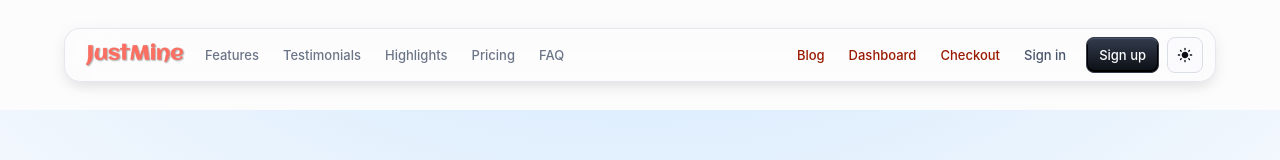
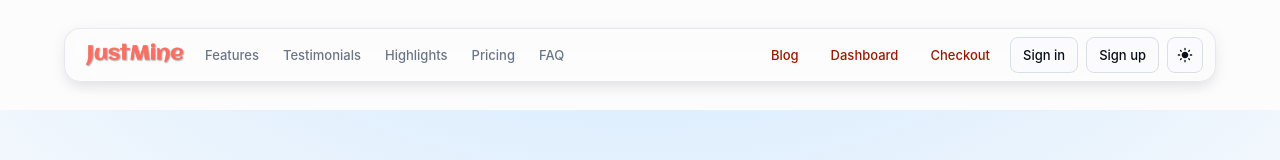
Before and after one commit to yunki-park/justmine-pwa, a React (Create React App) app in the folder pwa-react/: page / in a window 1280 px wide. Shown: the top 160 px of the page. Built offline with nearby package versions, Linux system fonts and the light colour scheme.

Commit message:
현재 페이지에 해당하는 메뉴 활성화 스타일 적용

```diff
--- a/pwa-react/src/components/common/AppAppBar.tsx
+++ b/pwa-react/src/components/common/AppAppBar.tsx
@@ -1,5 +1,6 @@
 import * as React from "react";
 
+import { useLocation } from "react-router-dom";
 import { styled, alpha } from "@mui/material/styles";
 import Box from "@mui/material/Box";
 import AppBar from "@mui/material/AppBar";
@@ -52,6 +53,7 @@ export default function AppAppBar() {
   };
 
   const internalNav = useInternalNavigation();
+  const location = useLocation();
 
   return (
     <AppBar
@@ -101,15 +103,30 @@ export default function AppAppBar() {
               </Box>
             )}
           </Box>
+          <Box
+            sx={{
+              display: { xs: "none", md: "flex" },
+              gap: 1,
+              alignItems: "center",
+            }}
+          >
             {/* 외부 네비게이션 버튼 */}
             {[
-            { label: "Blog", onClick: useHandleBlog(setOpen) },
-            { label: "Dashboard", onClick: useHandleDashboard(setOpen) },
-            { label: "Checkout", onClick: useHandleCheckout(setOpen) },
+              { path: "/blog", label: "Blog", onClick: useHandleBlog(setOpen) },
+              {
+                path: "/dashboard",
+                label: "Dashboard",
+                onClick: useHandleDashboard(setOpen),
+              },
+              {
+                path: "/checkout",
+                label: "Checkout",
+                onClick: useHandleCheckout(setOpen),
+              },
             ].map((item, index) => (
               <Button
                 key={index}
-              variant="text"
+                variant={location.pathname === item.path ? "contained" : "text"}
                 color="secondary"
                 size="small"
                 onClick={item.onClick}
@@ -118,16 +135,11 @@ export default function AppAppBar() {
                 {item.label}
               </Button>
             ))}
-          <Box
-            sx={{
-              display: { xs: "none", md: "flex" },
-              gap: 1,
-              alignItems: "center",
-            }}
-          >
             <Button
               color="primary"
-              variant="text"
+              variant={
+                location.pathname === "/signin" ? "contained" : "outlined"
+              }
               size="small"
               onClick={useHandleSignIn(setOpen)}
             >
@@ -135,7 +147,9 @@ export default function AppAppBar() {
             </Button>
             <Button
               color="primary"
-              variant="contained"
+              variant={
+                location.pathname === "/signup" ? "contained" : "outlined"
+              }
               size="small"
               onClick={useHandleSignUp(setOpen)}
             >
@@ -185,8 +199,10 @@ export default function AppAppBar() {
                 <Divider sx={{ my: 3 }} />
                 <MenuItem>
                   <Button
-                    color="primary"
-                    variant="contained"
+                    color="secondary"
+                    variant={
+                      location.pathname === "/signup" ? "contained" : "outlined"
+                    }
                     fullWidth
                     onClick={useHandleSignUp(setOpen)}
                   >
@@ -195,8 +211,10 @@ export default function AppAppBar() {
                 </MenuItem>
                 <MenuItem>
                   <Button
-                    color="primary"
-                    variant="outlined"
+                    color="secondary"
+                    variant={
+                      location.pathname === "/signin" ? "contained" : "outlined"
+                    }
                     fullWidth
                     onClick={useHandleSignIn(setOpen)}
                   >
```
Lines whose indentation alone changed are shown as unchanged.
